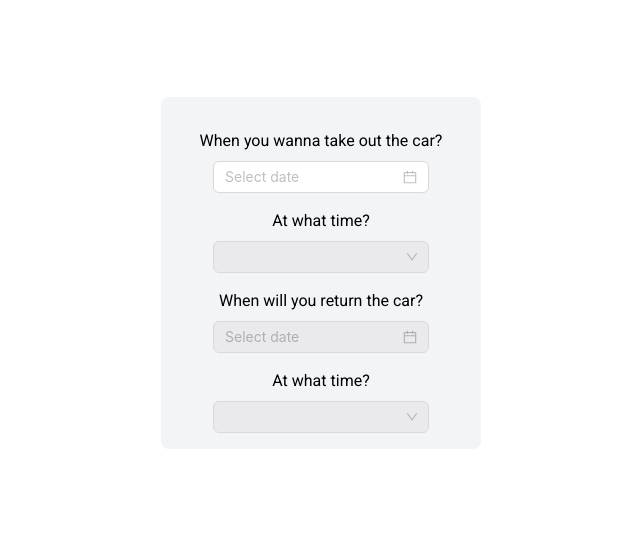
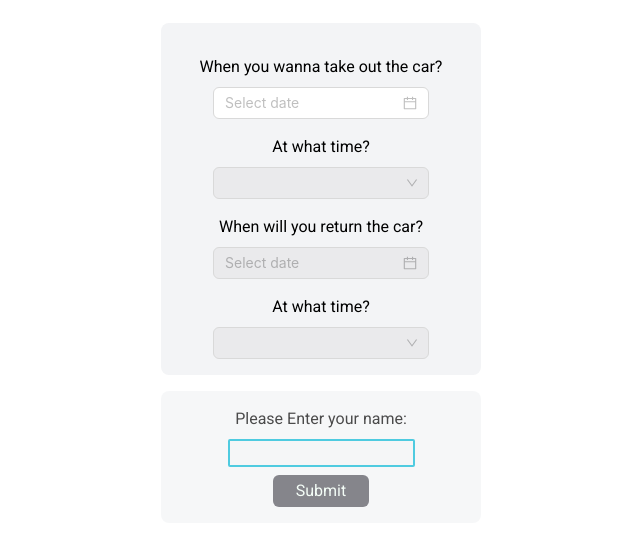
Before and after one commit to psparsa/car-booking, a Next.js app: page / in a window 1280 px wide. Shown: the part 127-672 px from the top of the page, without its empty margins (319-959 px from the left). Built offline with nearby package versions, Linux system fonts and the light colour scheme.

Commit message:
`NameForm` component implemented to submit the reservation

```diff
--- a/src/components/DatePicker/DatePicker.tsx
+++ b/src/components/DatePicker/DatePicker.tsx
@@ -4,11 +4,26 @@ import dayjs, { Dayjs } from 'dayjs';
 import { range } from '@/utils/range';
 import { isNil } from '@/utils/isNil';
 
-export const DatePicker: React.FC = () => {
-  const [startDate, setStartDate] = React.useState<Dayjs | null>(null);
-  const [startHour, setStartHour] = React.useState<number | null>(null);
-  const [endDate, setEndDate] = React.useState<Dayjs | null>(null);
-  const [endHour, setEndHour] = React.useState<number | null>(null);
+type SetDate = (date: Dayjs | null) => void;
+type SetHour = (hour: number) => void;
+
+interface DatePickerProps {
+  values: {
+    startDate: Dayjs | null;
+    endDate: Dayjs | null;
+    startHour: number | null;
+    endHour: number | null;
+  };
+  onChange: {
+    startDate: SetDate;
+    endDate: SetDate;
+    startHour: SetHour;
+    endHour: SetHour;
+  };
+}
+
+export const DatePicker: React.FC<DatePickerProps> = ({ values, onChange }) => {
+  const { startDate, endDate, startHour, endHour } = values;
 
   const getDisabledDays = (current: Dayjs, end = true) => {
     const isPast = current && current < dayjs().startOf('day');
@@ -44,14 +59,14 @@ export const DatePicker: React.FC = () => {
       <AntDatePicker
         value={startDate}
         disabledDate={(current) => getDisabledDays(current)}
-        onChange={(x) => setStartDate(x)}
+        onChange={(x) => onChange.startDate(x)}
         className={FIELDS_CLASSNAMES}
       />
       <p className={TITLES_CLASSNAMES}>At what time?</p>
       <Select
         value={startHour}
         disabled={isNil(startDate)}
-        onChange={(v) => setStartHour(v)}
+        onChange={(v) => onChange.startHour(v)}
         options={formatAvilableHours(getAvailableHours())}
         className={FIELDS_CLASSNAMES}
       />
@@ -61,7 +76,7 @@ export const DatePicker: React.FC = () => {
         disabled={isNil(startDate) || isNil(startHour)}
         value={endDate}
         disabledDate={(current) => getDisabledDays(current, true)}
-        onChange={(x) => setEndDate(x)}
+        onChange={(x) => onChange.endDate(x)}
         className={FIELDS_CLASSNAMES}
       />
 
@@ -69,7 +84,7 @@ export const DatePicker: React.FC = () => {
       <Select
         value={endHour}
         disabled={isNil(startDate) || isNil(startHour) || isNil(endDate)}
-        onChange={(v) => setEndHour(v)}
+        onChange={(v) => onChange.endHour(v)}
         options={formatAvilableHours(getAvailableHours(true))}
         className={FIELDS_CLASSNAMES}
       />
--- /dev/null
+++ b/src/components/NameForm/NameForm.tsx
@@ -0,0 +1,49 @@
+import React from 'react';
+import { cc } from '@/utils/combineClassNames';
+
+interface NameFormProps {
+  name: string;
+  onChange: (name: string) => void;
+  onSubmit: () => void;
+  disable?: boolean;
+  className?: string;
+}
+
+export const NameForm: React.FC<NameFormProps> = ({
+  name,
+  onChange,
+  onSubmit,
+  disable,
+  className,
+}) => {
+  return (
+    <div
+      className={cc([
+        className,
+        `flex flex-col items-center w-80 bg-gray-100 p-4 rounded-lg`,
+        disable && 'opacity-70',
+      ])}
+    >
+      <p>Please Enter your name:</p>
+      <input
+        value={name}
+        onChange={(event) => onChange(event.target.value)}
+        type="string"
+        maxLength={20}
+        className="mt-2 border-solid border-2 rounded-sm border-cyan-500 text-center"
+        disabled={disable}
+      />
+
+      <button
+        className={cc([
+          `bg-zinc-600 transition ease-in-out delay-50 text-green-50 px-2 py-1 rounded-md mt-2 w-24`,
+          !disable && 'hover:bg-zinc-800',
+        ])}
+        disabled={disable}
+        onClick={onSubmit}
+      >
+        Submit
+      </button>
+    </div>
+  );
+};
--- a/src/pages/index.tsx
+++ b/src/pages/index.tsx
@@ -1,7 +1,11 @@
+import React from 'react';
 import Head from 'next/head';
 import { Roboto } from '@next/font/google';
 import { cc } from '@/utils/combineClassNames';
 import { DatePicker } from '@/components/DatePicker/DatePicker';
+import { Dayjs } from 'dayjs';
+import { NameForm } from '@/components/NameForm/NameForm';
+import { addReservation } from '@/reservation/add';
 
 const robotoFont = Roboto({
   weight: '400',
@@ -9,6 +13,24 @@ const robotoFont = Roboto({
 });
 
 export default function Home() {
+  const [startDate, setStartDate] = React.useState<Dayjs | null>(null);
+  const [endDate, setEndDate] = React.useState<Dayjs | null>(null);
+  const [startHour, setStartHour] = React.useState<number | null>(null);
+  const [endHour, setEndHour] = React.useState<number | null>(null);
+
+  const areDatesValid = !!startDate && !!endDate && !!startHour && !!endHour;
+
+  const [name, setName] = React.useState('');
+
+  const handleSubmit = () => {
+    if (areDatesValid)
+      addReservation({
+        name,
+        from: startDate.set('hour', startHour).valueOf(),
+        to: endDate.set('hour', endHour).valueOf(),
+      });
+  };
+
   return (
     <>
       <Head>
@@ -26,7 +48,28 @@ export default function Home() {
           `w-screen min-h-screen flex flex-col items-center justify-center`,
         ])}
       >
-        <DatePicker />
+        <DatePicker
+          values={{
+            startDate,
+            endDate,
+            startHour,
+            endHour,
+          }}
+          onChange={{
+            startDate: setStartDate,
+            endDate: setEndDate,
+            startHour: setStartHour,
+            endHour: setEndHour,
+          }}
+        />
+
+        <NameForm
+          name={name}
+          onChange={setName}
+          onSubmit={handleSubmit}
+          disable={!areDatesValid}
+          className="mt-4"
+        />
       </main>
     </>
   );
--- /dev/null
+++ b/src/reservation/add.ts
@@ -0,0 +1,14 @@
+interface ReservationProps {
+  name: string;
+  from: number;
+  to: number;
+}
+
+export const addReservation = (newReservation: ReservationProps) => {
+  const prevReservations = JSON.parse(localStorage.getItem('data') ?? '[]');
+
+  localStorage.setItem(
+    'data',
+    JSON.stringify([...prevReservations, newReservation])
+  );
+};
```
